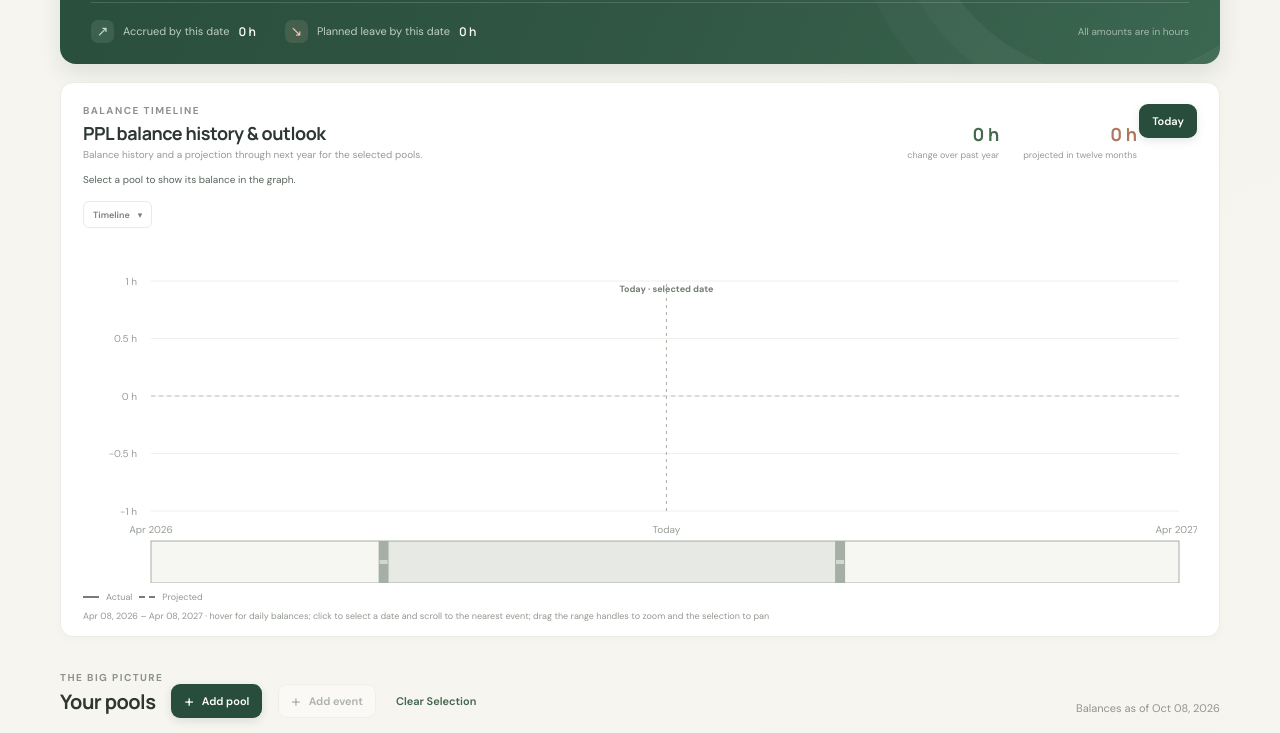
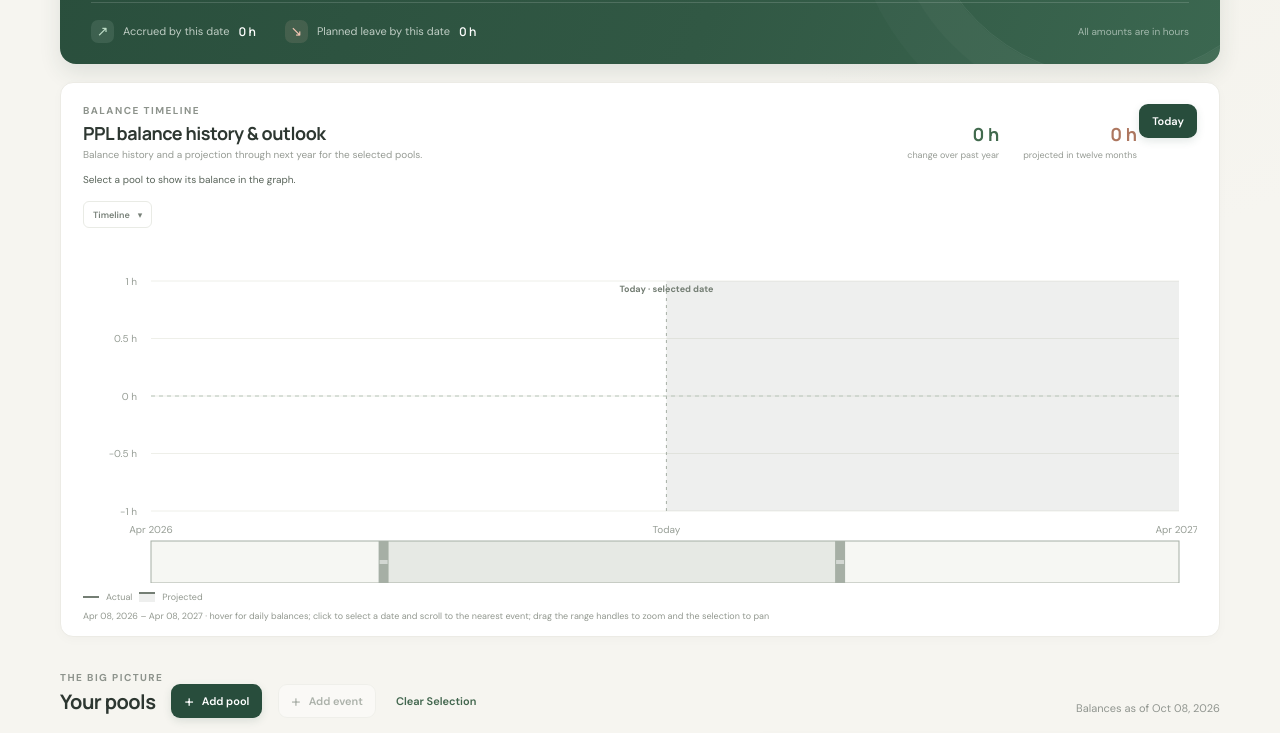
Before and after one commit to GrimOutlook/hima, a React (Vite) app: page / in a window 1280 px wide. Shown: the part 376-1109 px from the top of the page. Built offline with nearby package versions, Linux system fonts and the light colour scheme.

Commit message:
feat: use solid forecast lines and shade future timeline

```diff
--- a/src/BalanceChart.tsx
+++ b/src/BalanceChart.tsx
@@ -439,6 +439,16 @@ export function BalanceChart({
               aria-label={`Daily ${selectedPool?.name ?? (combinedTotals ? "combined pools" : "selected pools")} balance history and forecast through next year`}
             >
               <CartesianGrid stroke="#eeefe9" vertical={false} />
+              {visibleEndDate > today && (
+                <ReferenceArea
+                  x1={Math.max(visibleStart, todayIndex)}
+                  x2={visibleEnd}
+                  fill="#969d95"
+                  fillOpacity={0.16}
+                  strokeOpacity={0}
+                  ifOverflow="hidden"
+                />
+              )}
               {eventIndices.map((index) => (
                 <ReferenceArea key={`event-day-${index}`} x1={index - 0.5} x2={index + 0.5}
                   fill="#facc15" fillOpacity={0.3} strokeOpacity={0} ifOverflow="hidden" />
@@ -504,7 +514,7 @@ export function BalanceChart({
                   <Line name={item.name} dataKey={`${item.key}_actual`} type="monotoneX"
                     stroke={item.color} strokeWidth={2.5} dot={false} isAnimationActive={false} />
                   <Line name={`${item.name} (projected)`} dataKey={`${item.key}_projected`} type="monotoneX"
-                    stroke={item.color} strokeWidth={2.5} strokeDasharray="7 5" dot={false} isAnimationActive={false} />
+                    stroke={item.color} strokeWidth={2.5} dot={false} isAnimationActive={false} />
                 </Fragment>
               ))}
               <Tooltip
@@ -550,7 +560,7 @@ export function BalanceChart({
         </span>)}
         <span aria-hidden="true" style={{ width: 16, borderTop: "2px solid #747e74" }} />
         Actual
-        <span aria-hidden="true" style={{ width: 16, borderTop: "2px dashed #747e74" }} />
+        <span aria-hidden="true" style={{ width: 16, height: 10, background: "rgba(150, 157, 149, 0.16)", borderTop: "2px solid #747e74" }} />
         Projected
         <span className="history-range">
           {prettyDate(visibleStartDate)} – {prettyDate(visibleEndDate)} · hover for daily balances; click to select a date and scroll to the nearest event; drag the range handles to zoom and the selection to pan
```
